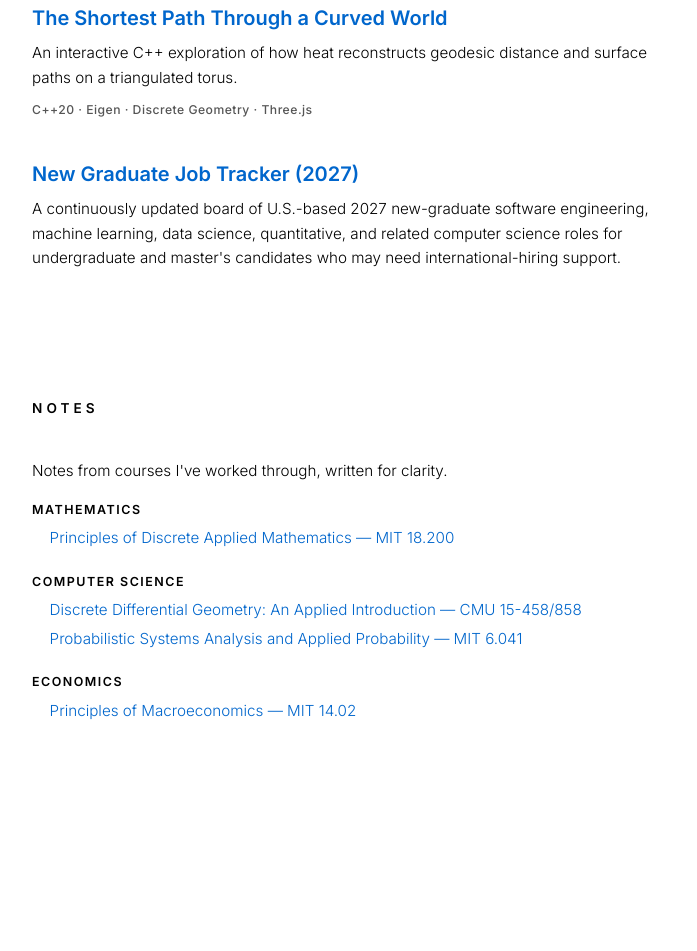
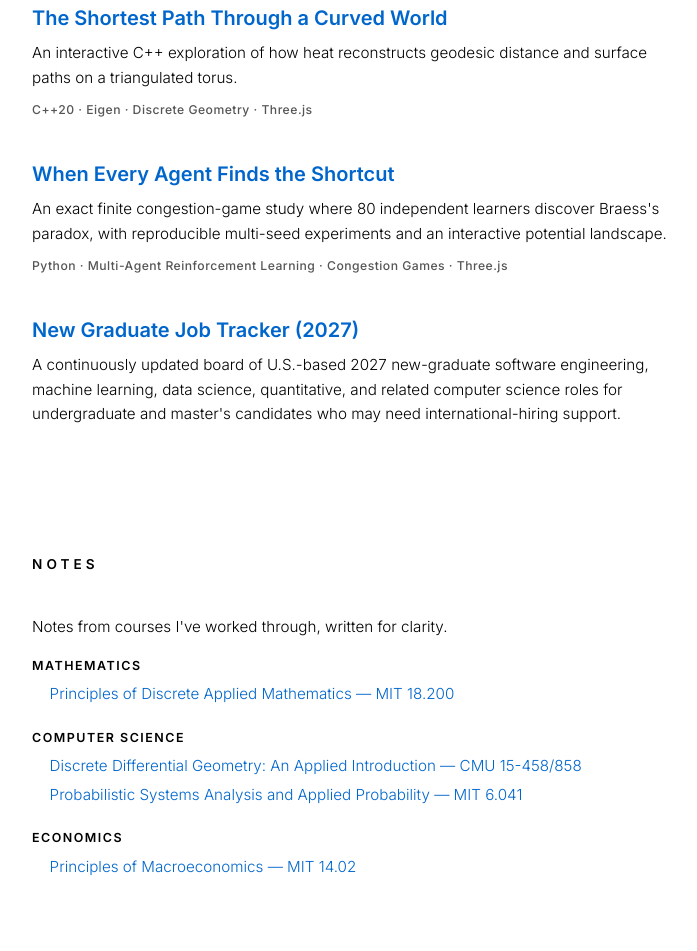
Before and after one commit to mihirrao-10/mihirrao-10.github.io, a website: page index.html in a window 1280 px wide. Shown: the part 2218-3169 px from the top of the page, without its empty margins (280-977 px from the left). Before the commit the page ends 3138 px from the top, so only its background shows below. Drawn offline with Linux system fonts and the light colour scheme.

Commit message:
Add congestion MARL project to portfolio

```diff
--- a/index.html
+++ b/index.html
@@ -339,6 +339,18 @@
       <div class="entry">
         <div class="entry-header">
           <h3 class="entry-title">
+            <a class="project-link" href="https://mihirrao-10.github.io/multi-agent-reinforcement-learning-in-congestion-games/">When Every Agent Finds the Shortcut</a>
+          </h3>
+        </div>
+        <p class="entry-detail">
+          An exact finite congestion-game study where 80 independent learners discover Braess's paradox, with reproducible multi-seed experiments and an interactive potential landscape.
+        </p>
+        <p class="project-tags">Python · Multi-Agent Reinforcement Learning · Congestion Games · Three.js</p>
+      </div>
+
+      <div class="entry">
+        <div class="entry-header">
+          <h3 class="entry-title">
             <a class="project-link" href="new-grad-job-tracker-2027/">New Graduate Job Tracker (2027)</a>
           </h3>
         </div>
```
Also changed, not shown: README.md.
